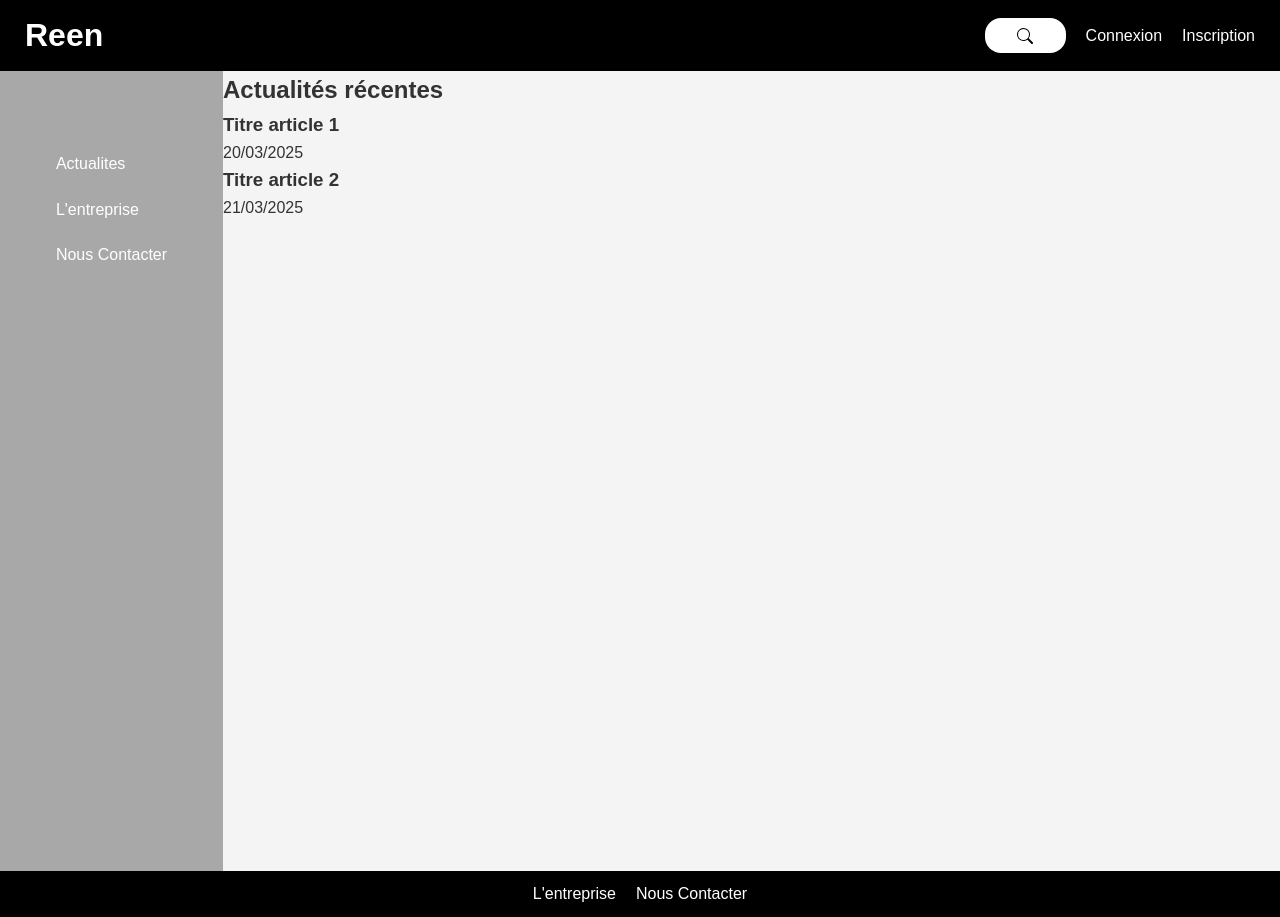
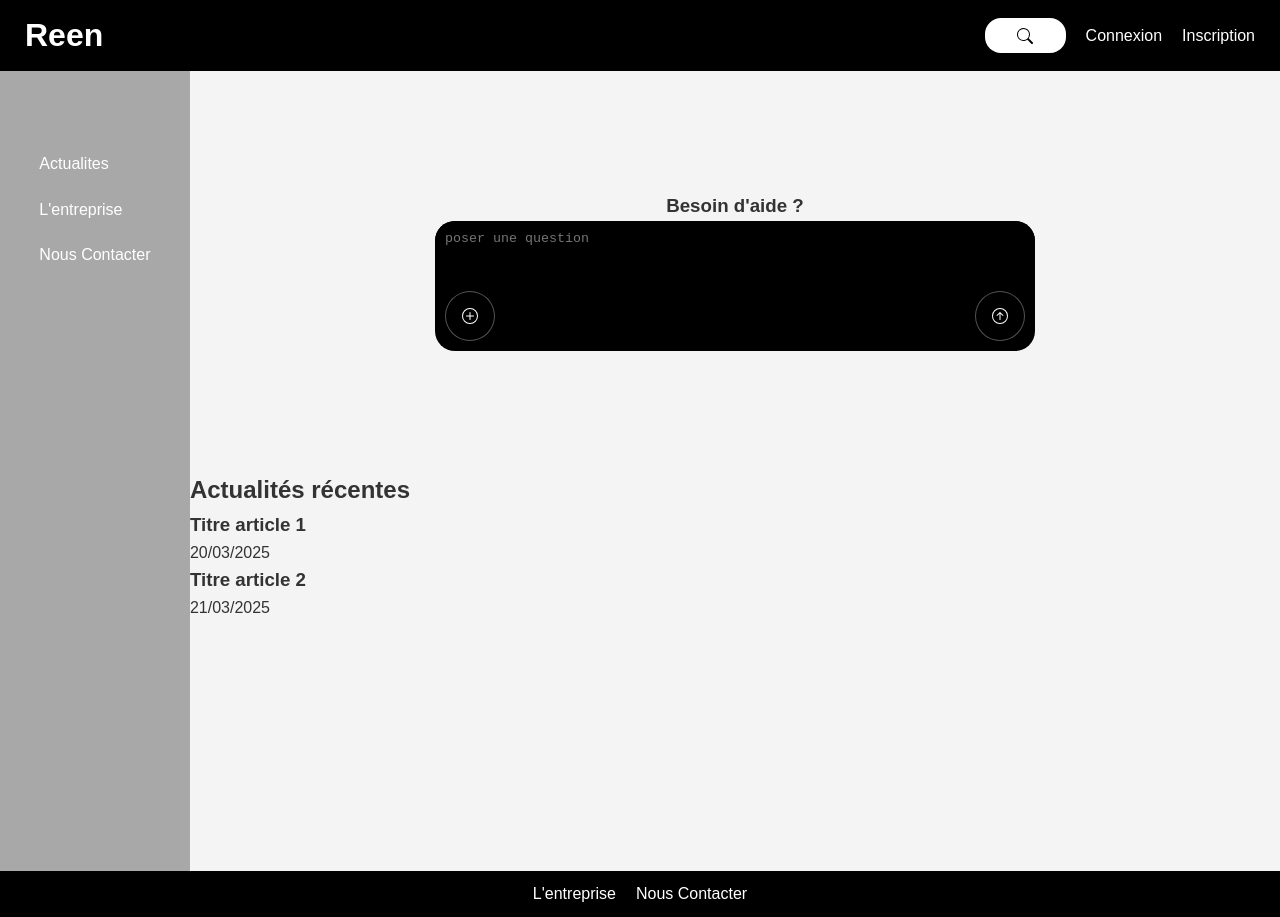
Before and after one commit to KeumssNova/Site-REEN, a React (Vite) app in the folder reenai4/: page / in a window 1280 px wide. Built offline with nearby package versions, Linux system fonts and the light colour scheme.

Commit message:
finalisation du front-end, reste qlq page a ajouter

```diff
--- a/reenai4/src/App.jsx
+++ b/reenai4/src/App.jsx
@@ -7,6 +7,7 @@ import Inscription from './views/Inscription'
 import Contact from './views/Contact'
 import About from './views/About'
 import { PrivateRoute } from './routes/PrivateRoute'
+import Ia from './views/Ia'
 
 export default function App() {
   return (
@@ -22,6 +23,7 @@ export default function App() {
       <Route element={<PrivateRoute />}>
         <Route path="/profil" element={<Profil />} />
         <Route path="/actualites" element={<Actualites />} />
+        <Route path="/IA" element={<Ia />} />
       </Route>
     </Routes>
   )
--- /dev/null
+++ b/reenai4/src/assets/css/ChatIa.css
@@ -0,0 +1,47 @@
+.chatBox-Container{
+    display: flex;
+    flex-direction: column;
+    width: 600px;
+    border-radius: 8px;
+    h3{
+        text-align: center;
+    }
+
+    form{
+        display: flex;
+        flex-direction: column;
+        background-color: black;
+        border-radius: 20px;
+
+    }
+
+    textarea{
+        border-radius: 20px;
+        padding: 10px;
+        border: none;
+        color: white;
+        background-color: black;
+        height: auto;
+        outline: none;
+        width: 100%;
+        resize: none;
+    }
+}
+.form-btn{
+    margin: 0;
+    display: flex;
+    justify-content: space-between;
+    padding: 10px;
+
+
+    button{
+        display: flex;
+        justify-content: center;
+        align-items: center;
+        background-color: black;
+        border: 1px solid rgba(255, 255, 255, 0.329);
+        height: 50px;
+        width: 50px;
+        border-radius: 100%;
+    }
+}
--- a/reenai4/src/assets/css/Header.css
+++ b/reenai4/src/assets/css/Header.css
@@ -20,10 +20,18 @@ nav{
         display: flex;
         align-items: center;
     }
-    ul{
+    .public-header{
         display: flex;
         list-style: none;
         align-items: center;
         gap: 20px;
     }
 }
+
+.Header-connexion-ul{
+    li{
+        display: flex;
+        justify-content: center;
+        align-items: center;
+    }
+}
--- a/reenai4/src/assets/css/Home.css
+++ b/reenai4/src/assets/css/Home.css
@@ -2,3 +2,17 @@
     display: flex;
     height: 100vh;
 }
+
+.main-content{
+    display: flex;
+    flex-direction: column;
+    width: 100%;
+
+    .ia{
+        height: 400px;
+        display: flex;
+        justify-content: center;
+        align-items: center;
+    }
+
+}
--- /dev/null
+++ b/reenai4/src/components/ChatIa.jsx
@@ -0,0 +1,41 @@
+import '../assets/css/ChatIa.css'
+export default function ChatIa() {
+  return (
+    <div className="chatBox-Container">
+      <h3>Besoin d&apos;aide ?</h3>
+      <form>
+        <textarea className="Chat-input" type="text" placeholder='poser une question'  />
+        <div className="form-btn">
+          <button className="plus-btn">
+            <svg
+              xmlns="http://www.w3.org/2000/svg"
+              width="16"
+              height="16"
+              fill="currentColor"
+              className="bi bi-plus-circle"
+              viewBox="0 0 16 16"
+            >
+              <path d="M8 15A7 7 0 1 1 8 1a7 7 0 0 1 0 14m0 1A8 8 0 1 0 8 0a8 8 0 0 0 0 16" />
+              <path d="M8 4a.5.5 0 0 1 .5.5v3h3a.5.5 0 0 1 0 1h-3v3a.5.5 0 0 1-1 0v-3h-3a.5.5 0 0 1 0-1h3v-3A.5.5 0 0 1 8 4" />
+            </svg>
+          </button>
+          <button className="valider-btn">
+            <svg
+              xmlns="http://www.w3.org/2000/svg"
+              width="16"
+              height="16"
+              fill="currentColor"
+              className="bi bi-arrow-up-circle"
+              viewBox="0 0 16 16"
+            >
+              <path
+                fillRule="evenodd"
+                d="M1 8a7 7 0 1 0 14 0A7 7 0 0 0 1 8m15 0A8 8 0 1 1 0 8a8 8 0 0 1 16 0m-7.5 3.5a.5.5 0 0 1-1 0V5.707L5.354 7.854a.5.5 0 1 1-.708-.708l3-3a.5.5 0 0 1 .708 0l3 3a.5.5 0 0 1-.708.708L8.5 5.707z"
+              />
+            </svg>
+          </button>
+        </div>
+      </form>
+    </div>
+  );
+}
--- a/reenai4/src/components/Header.jsx
+++ b/reenai4/src/components/Header.jsx
@@ -12,7 +12,7 @@ export default function Header() {
       </div>
       <nav>
         <SearchBar />
-        <ul>
+        <ul className='public-header'>
           <li><Link to="/connexion">Connexion</Link></li>
           <li><Link to="/inscription">Inscription</Link></li>
         </ul>
--- a/reenai4/src/components/HeaderConnexion.jsx
+++ b/reenai4/src/components/HeaderConnexion.jsx
@@ -1,19 +1,36 @@
-import { Link } from 'react-router-dom';
-import '../assets/css/Header.css';
-import SearchBar from './SearchBar.jsx'
+import { Link } from "react-router-dom";
+import "../assets/css/Header.css";
+import SearchBar from "./SearchBar.jsx";
 
 export default function Header() {
   return (
     <header className="header">
       <div>
         <Link to="/">
-          <h1>Reenai</h1>
+          <h1>Reen</h1>
         </Link>
       </div>
       <nav>
         <SearchBar />
-        <ul>
-          <li><Link to="/">Profil</Link>Profil</li>
+        <ul className="Header-connexion-ul">
+          <Link to="/Profil">
+          <li>
+            <svg
+              xmlns="http://www.w3.org/2000/svg"
+              width="33"
+              height="33"
+              fill="currentColor"
+              className="bi bi-person-circle"
+              viewBox="0 0 16 16"
+            >
+              <path d="M11 6a3 3 0 1 1-6 0 3 3 0 0 1 6 0" />
+              <path
+                fillRule="evenodd"
+                d="M0 8a8 8 0 1 1 16 0A8 8 0 0 1 0 8m8-7a7 7 0 0 0-5.468 11.37C3.242 11.226 4.805 10 8 10s4.757 1.225 5.468 2.37A7 7 0 0 0 8 1"
+              />
+            </svg>
+          </li>
+          </Link>
         </ul>
       </nav>
     </header>
--- a/reenai4/src/views/Connexion.jsx
+++ b/reenai4/src/views/Connexion.jsx
@@ -16,7 +16,7 @@ export default function Connexion() {
     e.preventDefault();
     const success = await login(email, password);
     if (success) {
-      navigate('/');
+      navigate('/IA');
     }
   };
 
--- a/reenai4/src/views/Home.jsx
+++ b/reenai4/src/views/Home.jsx
@@ -3,6 +3,7 @@ import Header from '../components/Header';
 import Footer from '../components/Footer';
 import NewsList from '../components/NewsList';
 import BarreLateral from '../components/BarreLateral';
+import ChatIa from '../components/ChatIa';
 
 const news = [
   { title: "Titre article 1", date: "20/03/2025" },
@@ -17,8 +18,13 @@ export default function Home() {
         <div className='BarreLateral'>
         <BarreLateral />
         </div>
-        <div className='News'>
-        <NewsList news={news} />
+        <div className='main-content'>
+          <div className='ia'>
+            <ChatIa/>
+          </div>
+          <div className='News'>
+            <NewsList news={news} />
+          </div>
         </div>
       </div>
       <Footer />
--- a/reenai4/src/views/Ia.jsx
+++ b/reenai4/src/views/Ia.jsx
@@ -1,3 +1,23 @@
+import Footer from '../components/Footer';
+import BarreLateral from '../components/BarreLateral';
+import ChatIa from '../components/ChatIa';
+import HeaderConnexion from '../components/HeaderConnexion';
+
 export default function Ia() {
-    return <div>IA Page</div>;
+  return (
+    <div>
+      <HeaderConnexion />
+      <div className='main'>
+        <div className='BarreLateral'>
+        <BarreLateral />
+        </div>
+        <div className='main-content'>
+          <div className='ia'>
+            <ChatIa/>
+          </div>
+        </div>
+      </div>
+      <Footer />
+    </div>
+  );
 }
--- a/reenai4/src/views/Inscription.jsx
+++ b/reenai4/src/views/Inscription.jsx
@@ -30,7 +30,7 @@ export default function Inscription() {
 
       const success = await register(email, password);
       if (success) {
-        navigate('/');
+        navigate('/connexion');
       }
     } catch (err) {
       console.error('Erreur lors de l\'inscription:', err);
--- a/reenai4/src/views/Profil.jsx
+++ b/reenai4/src/views/Profil.jsx
@@ -1,10 +1,10 @@
-import Header from '../components/Header';
+import HeaderConnexion from '../components/HeaderConnexion';
 import Footer from '../components/Footer';
 
 export default function Profil() {
   return (
     <div>
-      <Header />
+      <HeaderConnexion />
       <h2>Profil</h2>
       <p>Informations du profil utilisateur...</p>
       <Footer />
```
